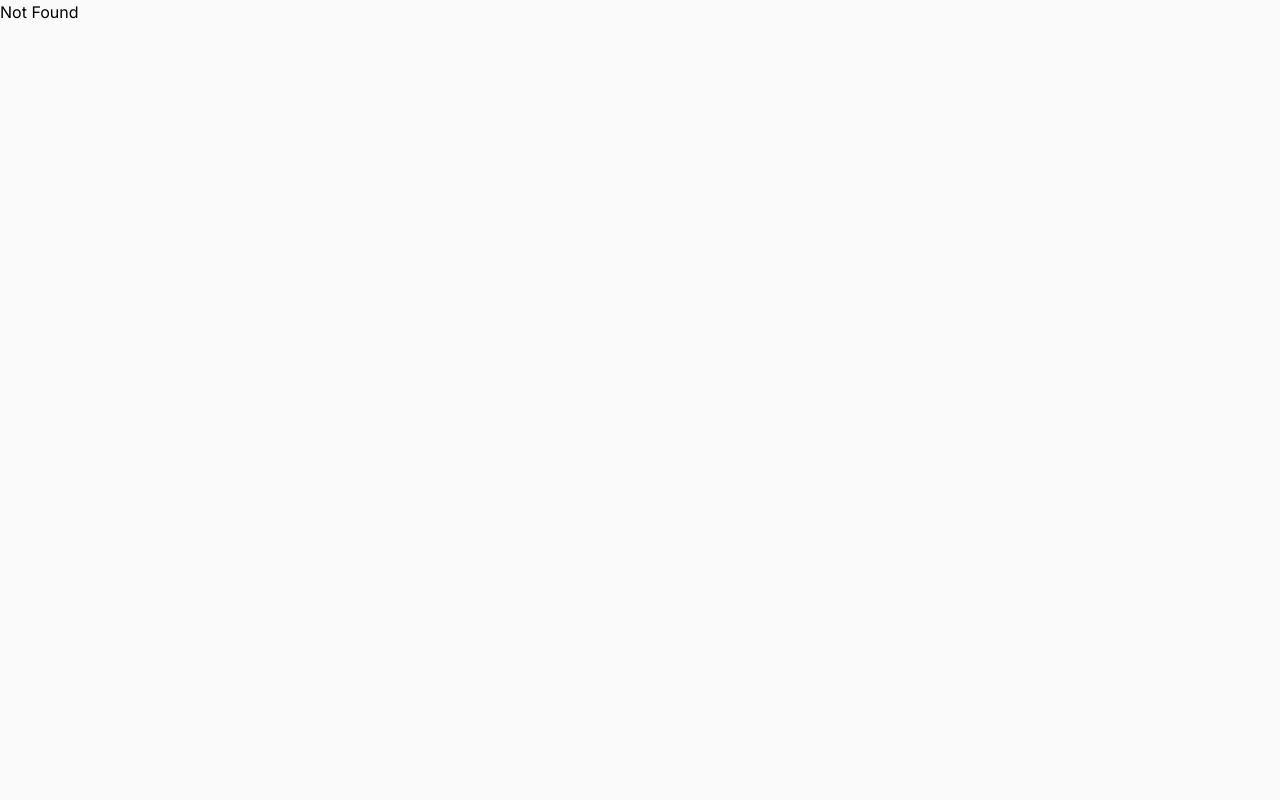
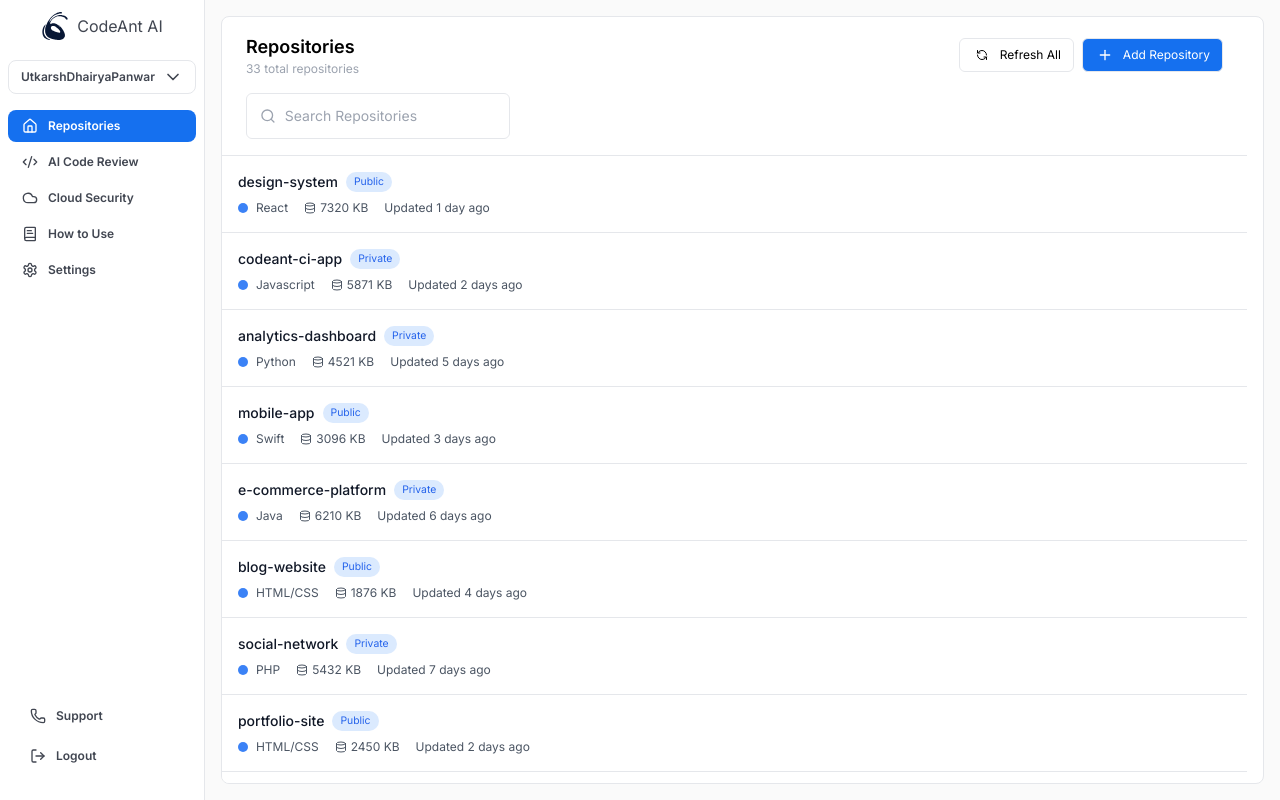
Before and after one commit to mridxl/codeant-frontend-assignment, a React (Vite) app: page /dashboard in a window 1280 px wide. Built offline with nearby package versions, Linux system fonts and the light colour scheme.

Commit message:
Refactor routing and add Dashboard page

```diff
--- a/src/App.tsx
+++ b/src/App.tsx
@@ -1,14 +1,17 @@
 import { BrowserRouter, Routes, Route } from 'react-router';
-import Home from './pages/Home';
+import Dashboard from './pages/Dashboard';
 import Login from './pages/Login';
 
 export default function App() {
   return (
     <BrowserRouter>
       <Routes>
-				<Route path="/" element={<Home />} />
-				<Route path="/login" element={<Login />} />
-				<Route path="*" element={<h1>Not Found</h1>} />
+        <Route path="/" element={<Login />} />
+        <Route path="/dashboard" element={<Dashboard />} />
+        <Route
+          path="*"
+          element={<h1 className="text-center text-5xl">Not Found</h1>}
+        />
       </Routes>
     </BrowserRouter>
   );
--- /dev/null
+++ b/src/pages/Dashboard.tsx
@@ -0,0 +1,81 @@
+import React from 'react';
+import Layout from '../components/Layout';
+import Button from '../components/ui/Button';
+import Input from '../components/ui/Input';
+import { Search, Plus, RefreshCcw } from 'lucide-react';
+import { repositories } from '../db/db';
+import RepoCard from '../components/ui/RepoCard';
+
+const Dashboard = () => {
+  const [search, setSearch] = React.useState<string>('');
+  const [filteredRepos, setFilteredRepos] = React.useState(repositories);
+
+  const handleSearch = (e: React.ChangeEvent<HTMLInputElement>) => {
+    setSearch(e.target.value);
+    setFilteredRepos(
+      repositories.filter((repo) =>
+        repo.name.toLowerCase().includes(e.target.value.toLowerCase())
+      )
+    );
+  };
+
+  return (
+    <div className="h-full w-full">
+      <Layout>
+        <main className="scrollbar m-4 min-h-[calc(100vh-32px)] w-screen overflow-y-auto rounded-lg border bg-white">
+          {/* header */}
+          <div className="flex w-full flex-col items-center justify-center gap-4 border-b p-4 px-6">
+            <div className="flex w-full items-center justify-between">
+              <div className="flex flex-col">
+                <h1 className="text-lg font-semibold">Repositories</h1>
+                <p className="text-xs text-gray-400">33 total repositories</p>
+              </div>
+              <div className="flex items-center justify-center gap-2 text-nowrap !text-xs">
+                <Button
+                  className="gap-0 rounded-md px-3 py-2"
+                  icon={<RefreshCcw className="size-3" />}
+                >
+                  Refresh All
+                </Button>
+                <Button
+                  className="gap-0 rounded-md bg-[#1570EF] px-3 py-2 text-white"
+                  icon={<Plus className="size-4" />}
+                >
+                  Add Repository
+                </Button>
+              </div>
+            </div>
+            <div className="flex w-full justify-start text-sm">
+              <div>
+                <Button
+                  icon={<Search className="size-4 text-gray-400" />}
+                  className="rounded-md p-1"
+                >
+                  <Input
+                    placeholder="Search Repositories"
+                    onChange={handleSearch}
+                  />
+                </Button>
+              </div>
+            </div>
+          </div>
+          {/* repos */}
+          <div className="w-full">
+            {filteredRepos.map((repo) => (
+              <RepoCard
+                key={repo.name}
+                name={repo.name}
+                visibility={repo.visibility}
+                language={repo.language}
+                size={repo.size}
+                lastUpdate={repo.lastUpdate}
+              />
+            ))}
+          </div>
+        </main>
+      </Layout>
+    </div>
+  );
+};
+
+export default Dashboard;
--- a/src/pages/Home.tsx
+++ /dev/null
@@ -1,7 +0,0 @@
-import React from 'react';
-
-const Home = () => {
-	return <div className="flex flex-col">Home</div>;
-};
-
-export default Home;
```
Lines whose indentation alone changed are shown as unchanged.
